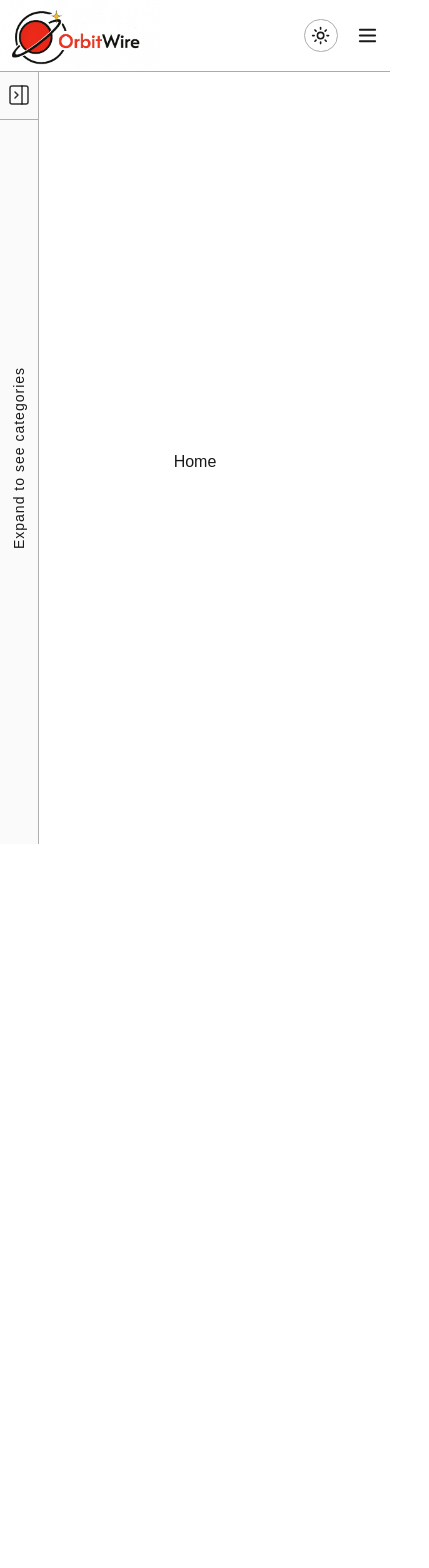
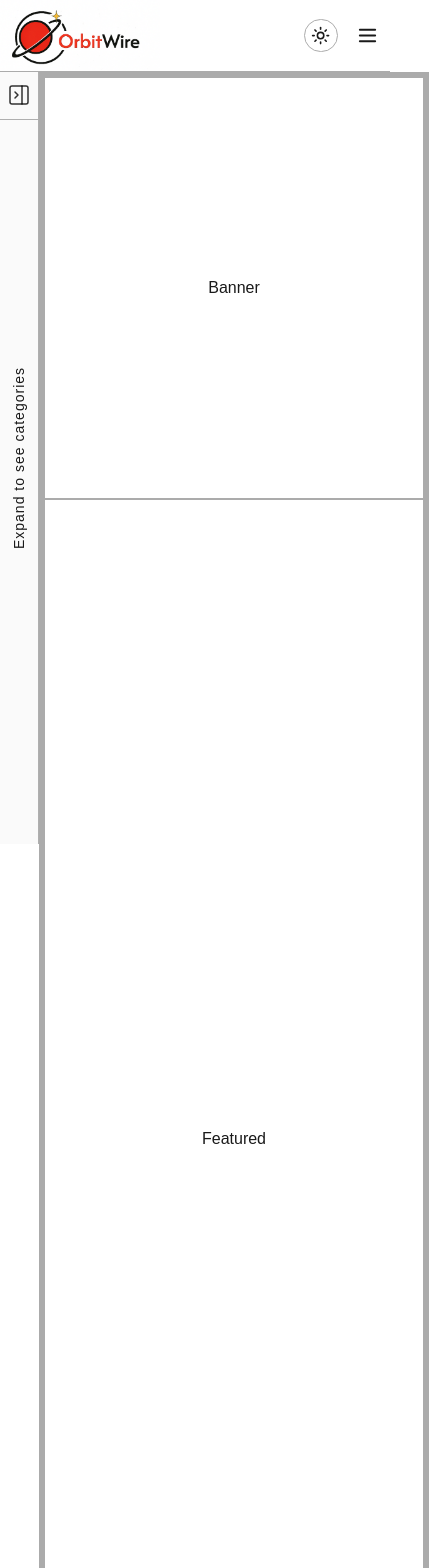
Before and after one commit to OrbitWire/OrbitWire-Frontend, a Next.js app: page / in a window 390 px wide. Shown: the top 1568 px of the page, 429 px wide, since content can reach past the window. Before the commit the page ends 844 px from the top, so only its background shows below. Built offline with nearby package versions, Linux system fonts and the light colour scheme.

Commit message:
banner added
Signed-off-by: PratikforCoding <kotalpratik@gmail.com>

```diff
--- a/src/app/page.js
+++ b/src/app/page.js
@@ -1,8 +1,11 @@
+import Banner from "@/components/Home/Banner";
+import Featured from "@/components/Home/Featured";
+import Trending from "@/components/Home/Trending";
 import Image from "next/image";
 
 export default function Home() {
     return (
-        <main className="w-full min-h-screen pt-[5rem] flex items-center justify-center">
+        <main className="w-full min-h-screen ml-[10%] sm:ml-[3rem] mt-[8.5vh] flex flex-col items-center justify-start border-5 overflow-y-auto overflow-x-hidden scroll-smooth">
             {/* <video
                 className="fixed top-0 left-0 w-full h-screen object-cover z-[-1]"
                 src="/star-vid.mp4"
@@ -12,7 +15,9 @@ export default function Home() {
                 playsInline
             /> */}
 
-            <h1>Home</h1>
+            <Banner/>
+            <Featured/>
+            <Trending/>
         </main>
     );
 }
--- /dev/null
+++ b/src/components/Home/Banner.jsx
@@ -0,0 +1,15 @@
+import React from 'react'
+
+const Banner = () => {
+  return (
+    <>
+        <div className='border h-[50vh] w-full flex items-center justify-center'>
+            <h1>
+                Banner
+            </h1>
+        </div>
+    </>
+  )
+}
+
+export default Banner
--- /dev/null
+++ b/src/components/Home/Featured.jsx
@@ -0,0 +1,9 @@
+import React from 'react'
+
+const Featured = () => {
+  return (
+    <section id="featured" className='w-full h-[80rem] border flex items-center justify-center'>Featured</section>
+  )
+}
+
+export default Featured
--- /dev/null
+++ b/src/components/Home/Trending.jsx
@@ -0,0 +1,9 @@
+import React from 'react'
+
+const Trending = () => {
+  return (
+    <section id="trending" className='w-full h-[90rem] border flex items-center justify-center'>Trending</section>
+  )
+}
+
+export default Trending
--- a/src/components/Navbar.jsx
+++ b/src/components/Navbar.jsx
@@ -39,7 +39,7 @@ const Navbar = () => {
     };
 
     return (
-        <nav className="w-full h-[8.5vh] border-b border-b-border flex items-center justify-between fixed top-0 z-50 ">
+        <nav className="w-full h-[8.5vh] border-b border-b-border flex items-center justify-between fixed top-0 z-50 [backdrop-filter:blur(10px)]">
             <Link
                 href={"/"}
                 className="w-[10rem] h-full overflow-hidden relative"
--- a/src/components/Sidebar/Sidebar.jsx
+++ b/src/components/Sidebar/Sidebar.jsx
@@ -105,7 +105,7 @@ const Sidebar = () => {
     return (
         <aside
             ref={sidebarRef}
-            className={`h-[91.5vh] fixed left-0 top-[8.5vh] border-r border-r-secondary/30 [backdrop-filter:blur(3px)] bg-muted/10
+            className={`h-[91.5vh] fixed left-0 top-[8.5vh] border-r border-r-secondary/30 [backdrop-filter:blur(7px)] bg-muted/10
       transition-all duration-300 ease-in z-40 ${
           isPanelOpen
               ? "w-[50%] sm:w-[30%] md:w-[20%] lg:w-[15%]"
@@ -155,6 +155,7 @@ const Sidebar = () => {
             {/* Links */}
             <div className="w-full h-full p-1.5 flex flex-col gap-1">
                 {categories.map((cat, i) => (
+
                     <Button
                         key={cat}
                         variant={"link"}
@@ -165,7 +166,7 @@ const Sidebar = () => {
                         }`}
                         asChild
                     >
-                        <Link href="#">{cat}</Link>
+                        <a href={`#${cat.toLowerCase()}`}>{cat}</a>
                     </Button>
                 ))}
             </div>
```
Also changed, not shown: 1 other file (tests, documents, lock files or other folders).
